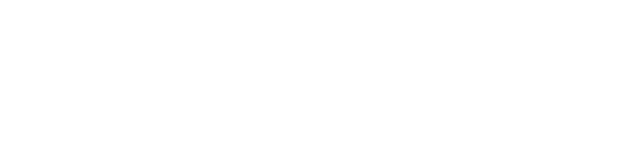
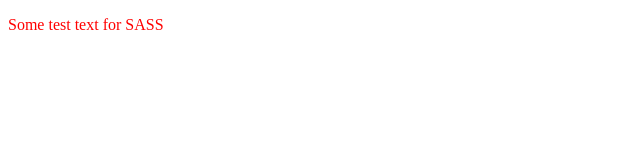
Before and after one commit to RJDulac/portfolio-2, a website: page index.html in a window 1280 px wide. Shown: the whole page, without its empty margins (0-640 px from the left). Drawn offline with Linux system fonts and the light colour scheme.

Commit message:
SASS setup

```diff
--- a/index.html
+++ b/index.html
@@ -1,9 +1,14 @@
 <!DOCTYPE html>
 <html>
 <head>
+	<meta charset="UTF-8">
+	<meta http-equiv="X-UA-Compatible" content="ie=edge">
+	<meta name="viewport" content="width=device-width, initial-scale=1.0">
 	<title>Ryan Dulac</title>
+	<link rel="stylesheet" type="text/css" href="css/main.css">
 </head>
 <body>
+	<p>Some test text for SASS</p>
 
 </body>
 </html>
--- /dev/null
+++ b/main.scss
@@ -0,0 +1,3 @@
+p {
+	color: red;
+}
```
Also changed, not shown: package.json (added, +17 -0 lines), CSS/main.css (added), 1 other file.
